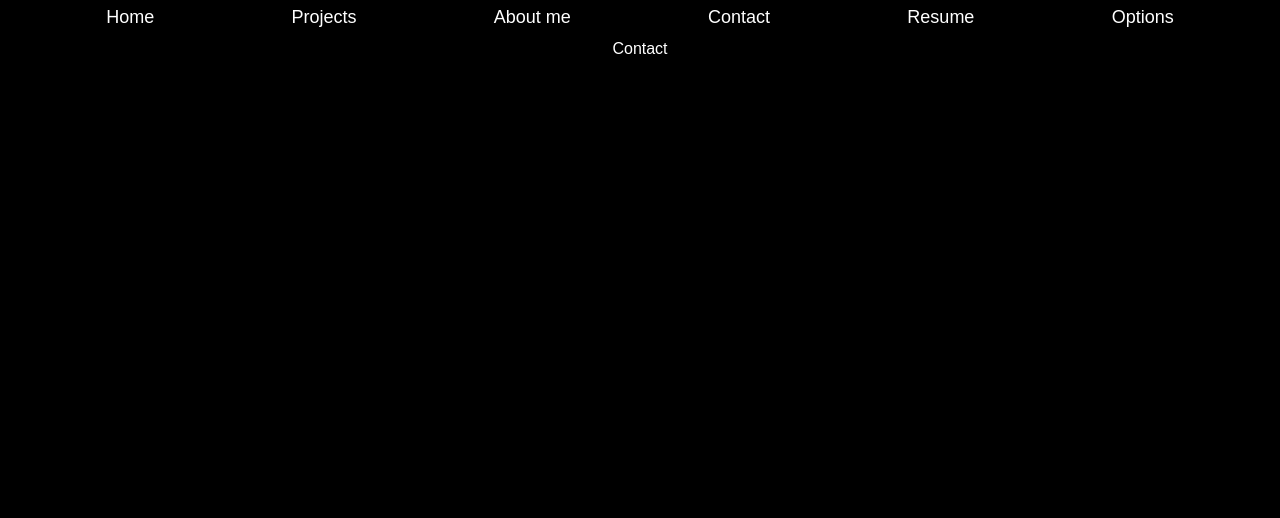
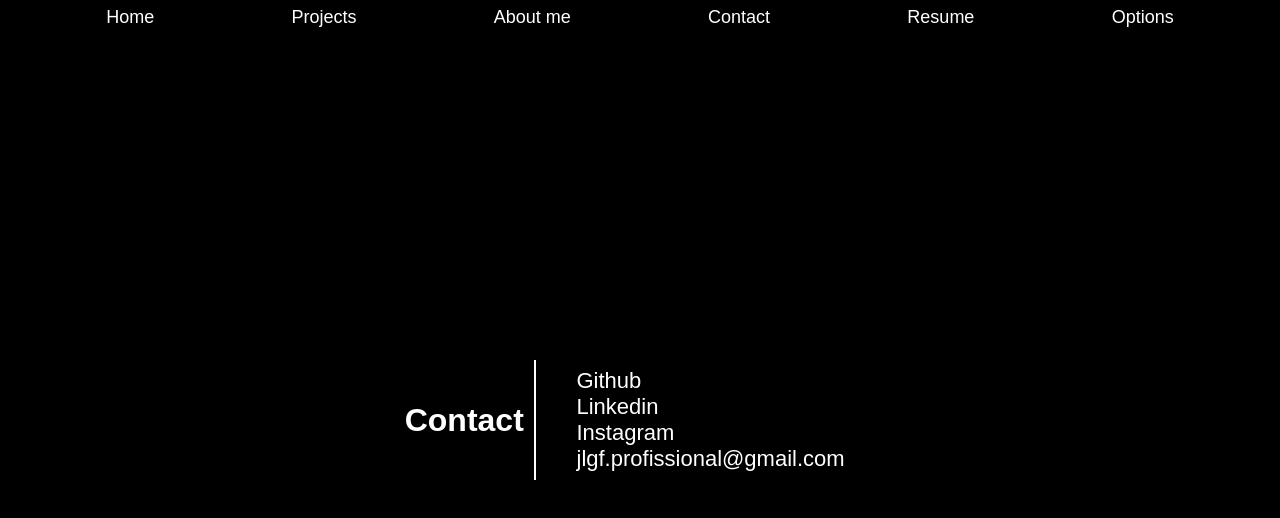
Before and after one commit to JoseLucasapp/joselucasapp-home, a React (Create React App) app: page / in a window 1280 px wide. Both pictures are taken after a click on the item "Contact". Shown: the top 518 px of the page. Built offline with nearby package versions, Linux system fonts and the light colour scheme; a web font is replaced by a local one.

Commit message:
feat: contact

```diff
--- /dev/null
+++ b/src/components/Contact/index.jsx
@@ -0,0 +1,21 @@
+import { buttons } from "../../data/translation";
+import "./style.css";
+
+const ContactComponent = ({ ptBr }) => {
+    return (
+        <section className="contact-page-main">
+            <div className="contact-details">
+                <h1>{ptBr ? buttons.my_contact.pt : buttons.my_contact.eng}</h1>
+                <div className="line"></div>
+                <ul>
+                    <li><a target="blank" href="https://github.com/joselucasapp">Github</a></li>
+                    <li><a target="blank" href="https://www.linkedin.com/in/jlgf524150/">Linkedin</a></li>
+                    <li><a target="blank" href="https://www.instagram.com/jlucasgf">Instagram</a></li>
+                    <li><a target="blank" href="mailto:jlgf.profissional@gmail.com">jlgf.profissional@gmail.com</a></li>
+                </ul>
+            </div>
+        </section>
+    )
+}
+
+export default ContactComponent;
--- /dev/null
+++ b/src/components/Contact/style.css
@@ -0,0 +1,75 @@
+.contact-page-main {
+    display: flex;
+    align-items: center;
+    justify-content: center;
+    width: 100%;
+}
+
+.contact-page-main .contact-details {
+    width: max-content;
+    height: max-content;
+    display: flex;
+    align-items: center;
+}
+
+.contact-page-main .contact-details .line {
+    width: 2px;
+    background-color: var(--hover-text);
+    height: 120px;
+    margin: 0 10px 0 10px;
+}
+
+.contact-page-main h1 {
+    font-size: 32px;
+}
+
+.contact-page-main ul {
+    display: flex;
+    flex-direction: column;
+    list-style: none;
+}
+
+.contact-page-main ul li {
+    cursor: pointer;
+}
+
+.contact-page-main ul li a {
+    color: var(--hover-text);
+    text-decoration: none;
+    font-size: 22px;
+}
+
+
+.contact-page-main ul li a::before,
+.contact-page-main ul li a::after {
+    content: "";
+    opacity: 0;
+    transition: opacity 0.2s ease, transform 0.2s ease;
+}
+
+
+.contact-page-main ul li a::before {
+    content: ">>";
+    margin-right: 5px;
+    transform: translateX(-5px);
+}
+
+.contact-page-main ul li a::after {
+    content: "<<";
+    margin-left: 5px;
+    transform: translateX(5px);
+}
+
+.contact-page-main ul li a:hover {
+    font-size: 22px;
+    color: var(--hover-text);
+    text-shadow: 0 0 8px var(--hover-color), 0 0 15px var(--hover-color);
+}
+
+.contact-page-main ul li a:hover::before,
+.contact-page-main ul li a:hover::after {
+    opacity: 1;
+    transform: translateX(0);
+    color: var(--hover-color);
+    text-shadow: 0 0 8px var(--hover-color), 0 0 15px var(--hover-color);
+}
--- a/src/components/Home/index.jsx
+++ b/src/components/Home/index.jsx
@@ -9,12 +9,12 @@ const HomeComponent = ({ ptBr }) => {
             </section>
 
             <section className='home-page-info'>
-                <h1>{ptBr ? phrases.home_second.pt : phrases.home_second.eng}</h1>
+                <h1>{ptBr ? phrases.hello.pt : phrases.hello.eng}</h1>
                 <h2>{ptBr ? phrases.home_second.pt : phrases.home_second.eng}</h2>
                 <p>{ptBr ? phrases.short_description.pt : phrases.short_description.eng}</p>
                 <span>{ptBr ? phrases.call_to_action.pt : phrases.call_to_action.eng}</span>
 
-                <button className='cta-button'>{ptBr ? buttons.my_projects.pt : buttons.my_projects.eng}</button>
+
             </section>
         </section>
     )
--- a/src/components/Home/styles.css
+++ b/src/components/Home/styles.css
@@ -19,3 +19,35 @@
     width: 300px;
     height: 420px;
 }
+
+.home-page-info {
+    display: flex;
+    flex-direction: column;
+    width: 60%;
+}
+
+.home-page-info h1 {
+    font-size: 32px;
+}
+
+.home-page-info h2 {
+    font-size: 24px;
+    margin-top: 1%;
+}
+
+.home-page-info p {
+    font-size: 18px;
+    margin-top: 1%;
+}
+
+.home-page-info span {
+    font-size: 16px;
+    margin-top: 1%;
+}
+
+.home-page-info .buttons {
+    margin-top: 2%;
+    display: flex;
+    width: 100%;
+    justify-content: space-evenly;
+}
--- a/src/data/translation.js
+++ b/src/data/translation.js
@@ -67,7 +67,7 @@ export const phrases = {
     },
     "short_description": {
         "pt": "Atualmente curso Análise e Desenvolvimento de Sistemas na UNIFIP e atuo como desenvolvedor com experiência em APIs robustas, automação, cloud (AWS, Docker) e construção de interfaces intuitivas.Tenho paixão por transformar ideias em produtos reais, explorando desde o backend com Node.js e Go até o frontend com React.",
-        "eng": "I’m currently studying Systems Analysis and Development at UNIFIP and working as a developer with experience in robust APIs, automation, cloud (AWS, Docker), and creating intuitive interfaces.I love turning ideas into real products, working across the stack — from backend with Node.js and Go to frontend with React."
+        "eng": "I'm currently studying Systems Analysis and Development at UNIFIP and working as a developer with experience in robust APIs, automation, cloud (AWS, Docker), and creating intuitive interfaces.I love turning ideas into real products, working across the stack, from backend with Node.js and Go to frontend with React."
     },
     "call_to_action": {
         "pt": "💡 Explore meus projetos, conheça minhas habilidades ou entre em contato para colaborarmos em algo incrível.",
--- a/src/pages/home/index.jsx
+++ b/src/pages/home/index.jsx
@@ -3,6 +3,7 @@ import { buttons, menuOptions, phrases } from '../../data/translation'
 import { useState } from 'react'
 import OptionsComponent from '../../components/Options';
 import HomeComponent from '../../components/Home';
+import ContactComponent from '../../components/Contact';
 
 const Home = () => {
     const [ptBr, setPtBr] = useState(false);
@@ -89,9 +90,7 @@ const Home = () => {
 
                 {
                     contact && (
-                        <section>
-                            Contact
-                        </section>
+                        <ContactComponent ptBr={ptBr} />
                     )
                 }
 
--- a/src/pages/home/style.css
+++ b/src/pages/home/style.css
@@ -98,3 +98,24 @@ body {
     color: var(--hover-color);
     text-shadow: 0 0 8px var(--hover-color), 0 0 15px var(--hover-color);
 }
+
+.cta-button {
+    width: max-content;
+    padding: 5px 10px 5px 10px;
+    color: var(--hover-text);
+    border-radius: 30px;
+    background-color: transparent;
+    border: 1px solid var(--hover-text);
+    display: flex;
+    align-items: center;
+    cursor: pointer;
+}
+
+.cta-button span {
+    margin-left: 5px;
+}
+
+.cta-button:hover {
+    color: var(--hover-color);
+    border-color: var(--hover-color);
+}
```
